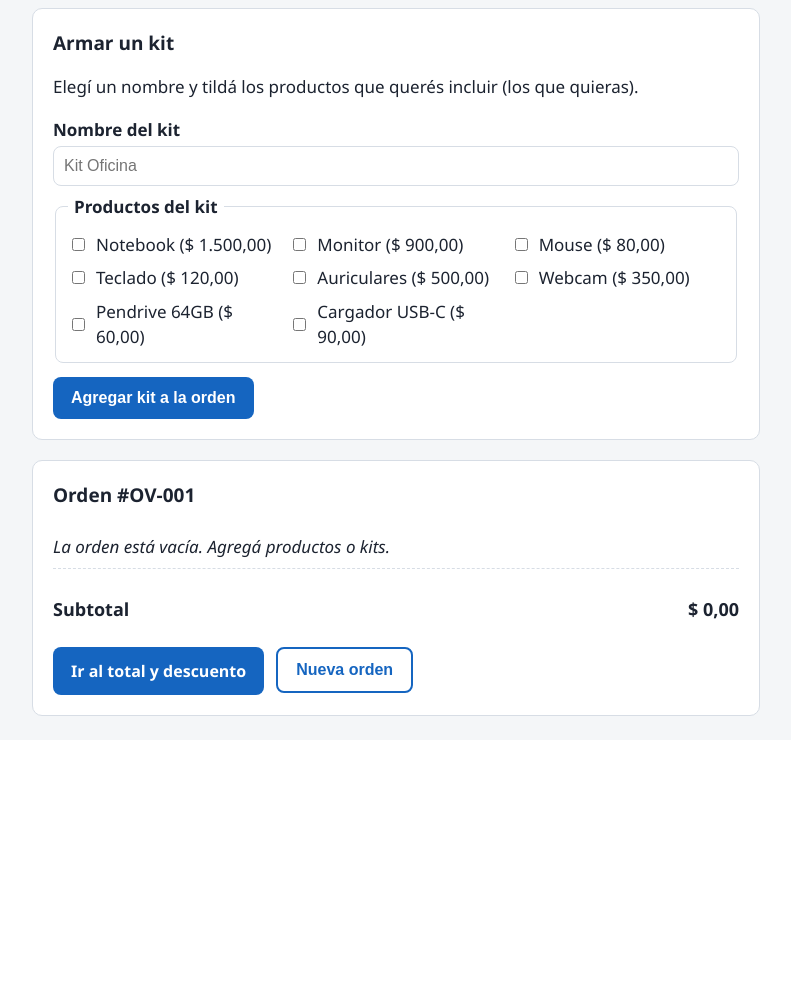
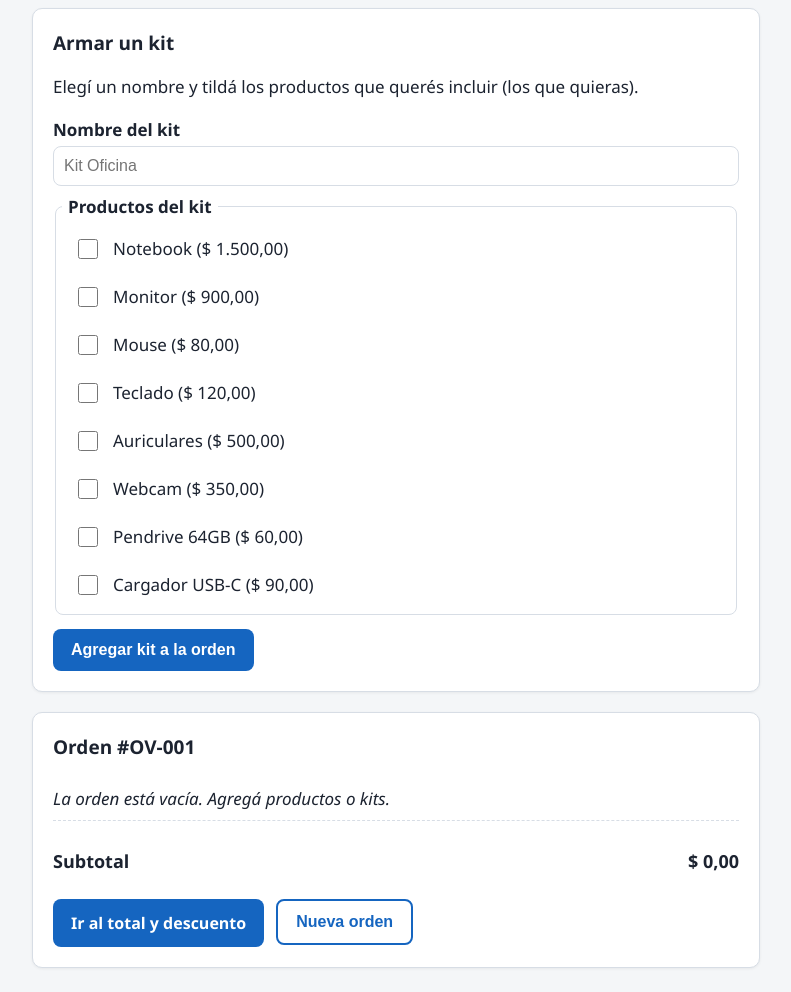
Before and after one commit to santivicente/Items, a Spring Boot app: page / in a window 1280 px wide. Shown: the part 575-1567 px from the top of the page, without its empty margins (244-1035 px from the left). Before the commit the page ends 1291 px from the top, so only its background shows below. Run offline with Spring Boot 4, Linux system fonts and the light colour scheme.

Commit message:
feat(ux): feedback al agregar (mensaje), checkboxes de kit alineados con resaltado de seleccion, sombras y CSS sin cachear

```diff
--- a/src/main/java/com/ventasimple/web/OrdenController.java
+++ b/src/main/java/com/ventasimple/web/OrdenController.java
@@ -13,6 +13,7 @@ import org.springframework.ui.Model;
 import org.springframework.web.bind.annotation.GetMapping;
 import org.springframework.web.bind.annotation.PostMapping;
 import org.springframework.web.bind.annotation.RequestParam;
+import org.springframework.web.servlet.mvc.support.RedirectAttributes;
 
 import java.util.List;
 
@@ -31,15 +32,17 @@ public class OrdenController {
     }
 
     @PostMapping("/items/simple")
-    public String agregarSimple(@RequestParam int productoId) {
+    public String agregarSimple(@RequestParam int productoId, RedirectAttributes ra) {
         Catalogo.Producto p = Catalogo.porId(productoId);
         pdv().getOrdenActual().add(new ItemSimple(p.getNombre(), p.getPrecio()));
+        ra.addFlashAttribute("mensaje", "✓ Se agregó \"" + p.getNombre() + "\" a la orden.");
         return "redirect:/";
     }
 
     @PostMapping("/items/kit")
     public String agregarKit(@RequestParam String kitNombre,
-                             @RequestParam(required = false) List<Integer> productoIds) {
+                             @RequestParam(required = false) List<Integer> productoIds,
+                             RedirectAttributes ra) {
         if (productoIds != null && !productoIds.isEmpty()) {
             ItemCompuesto kit = new ItemCompuesto(kitNombre);
             for (Integer id : productoIds) {
@@ -47,6 +50,10 @@ public class OrdenController {
                 kit.add(new ItemSimple(p.getNombre(), p.getPrecio()));
             }
             pdv().getOrdenActual().add(kit);
+            ra.addFlashAttribute("mensaje",
+                    "✓ Se agregó el kit \"" + kitNombre + "\" con " + productoIds.size() + " productos.");
+        } else {
+            ra.addFlashAttribute("mensaje", "⚠ Elegí al menos un producto para armar el kit.");
         }
         return "redirect:/";
     }
--- a/src/main/resources/application.properties
+++ b/src/main/resources/application.properties
@@ -1,3 +1,4 @@
 server.port=8080
 spring.thymeleaf.cache=false
+spring.web.resources.cache.period=0
 spring.application.name=VentaSimple
--- a/src/main/resources/static/css/styles.css
+++ b/src/main/resources/static/css/styles.css
@@ -64,13 +64,24 @@ main {
     border-radius: 10px;
     padding: 20px;
     margin-bottom: 20px;
+    box-shadow: 0 1px 3px rgba(0, 0, 0, 0.06);
+}
+
+.flash {
+    background: #e6f4ea;
+    border: 1px solid #b7dfc1;
+    color: #1e5631;
+    padding: 12px 16px;
+    border-radius: 8px;
+    margin-bottom: 16px;
+    font-weight: 600;
 }
 
 h2 { margin-top: 0; font-size: 19px; }
 
 label { display: block; font-weight: 600; margin: 10px 0 4px; }
 
-input, select {
+input:not([type="checkbox"]):not([type="radio"]), select {
     width: 100%;
     padding: 10px;
     font-size: 16px;
@@ -105,22 +116,31 @@ button:hover, .btn:hover { background: var(--azul-osc); }
 .check-grid {
     border: 1px solid var(--borde);
     border-radius: 8px;
-    padding: 12px;
+    padding: 6px;
     margin-top: 8px;
-    display: grid;
-    grid-template-columns: repeat(auto-fill, minmax(180px, 1fr));
-    gap: 8px;
+    display: flex;
+    flex-direction: column;
+    gap: 2px;
 }
 .check-grid legend { font-weight: 600; padding: 0 6px; }
 label.check {
     display: flex;
     align-items: center;
-    gap: 8px;
+    gap: 12px;
+    padding: 10px 12px;
+    border-radius: 6px;
     font-weight: 400;
     margin: 0;
     cursor: pointer;
 }
-label.check input { width: auto; }
+label.check:hover { background: var(--gris); }
+label.check:has(input:checked) { background: #e3f0fc; font-weight: 600; }
+label.check input[type="checkbox"] {
+    width: 20px;
+    height: 20px;
+    flex: none;
+    accent-color: var(--azul);
+}
 
 ul.items { list-style: none; padding: 0; }
 ul.items li form { margin: 0; }
--- a/src/main/resources/templates/armar-orden.html
+++ b/src/main/resources/templates/armar-orden.html
@@ -10,6 +10,8 @@
 <header th:replace="~{fragments :: cabecera('orden')}"></header>
 
 <main>
+    <div class="flash" th:if="${mensaje}" th:text="${mensaje}" role="status">Mensaje</div>
+
     <div class="card">
         <h2>Catálogo de productos</h2>
         <ul class="items">
```
